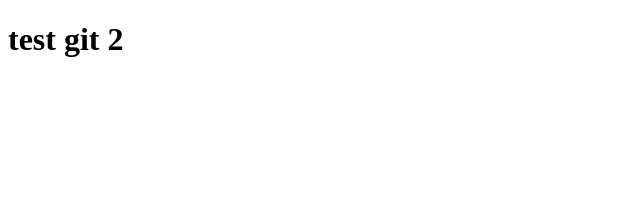
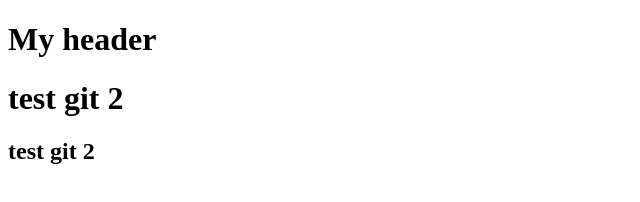
Before and after one commit to vladislavRomashko/test-git-2, a plain HTML site: page index.html in a window 1280 px wide. Shown: the whole page, without its empty margins (0-640 px from the left). Drawn offline with Linux system fonts and the light colour scheme.

Commit message:
Develop header

```diff
--- a/index.html
+++ b/index.html
@@ -7,7 +7,11 @@
     <title>Test-GIT-2</title>
   </head>
   <body>
+    <header>
+      <h1>My header</h1>
+    </header>
     <h1>test git 2</h1>
+    <h2>test git 2</h1>
     <script src="index.js"></script>
   </body>
 </html>
--- a/index.js
+++ b/index.js
@@ -1,5 +1 @@
 console.log('Hello World')
-
-console.log('Error')
-
-console.log('Hello')
```
Also changed, not shown: 1 other file.
